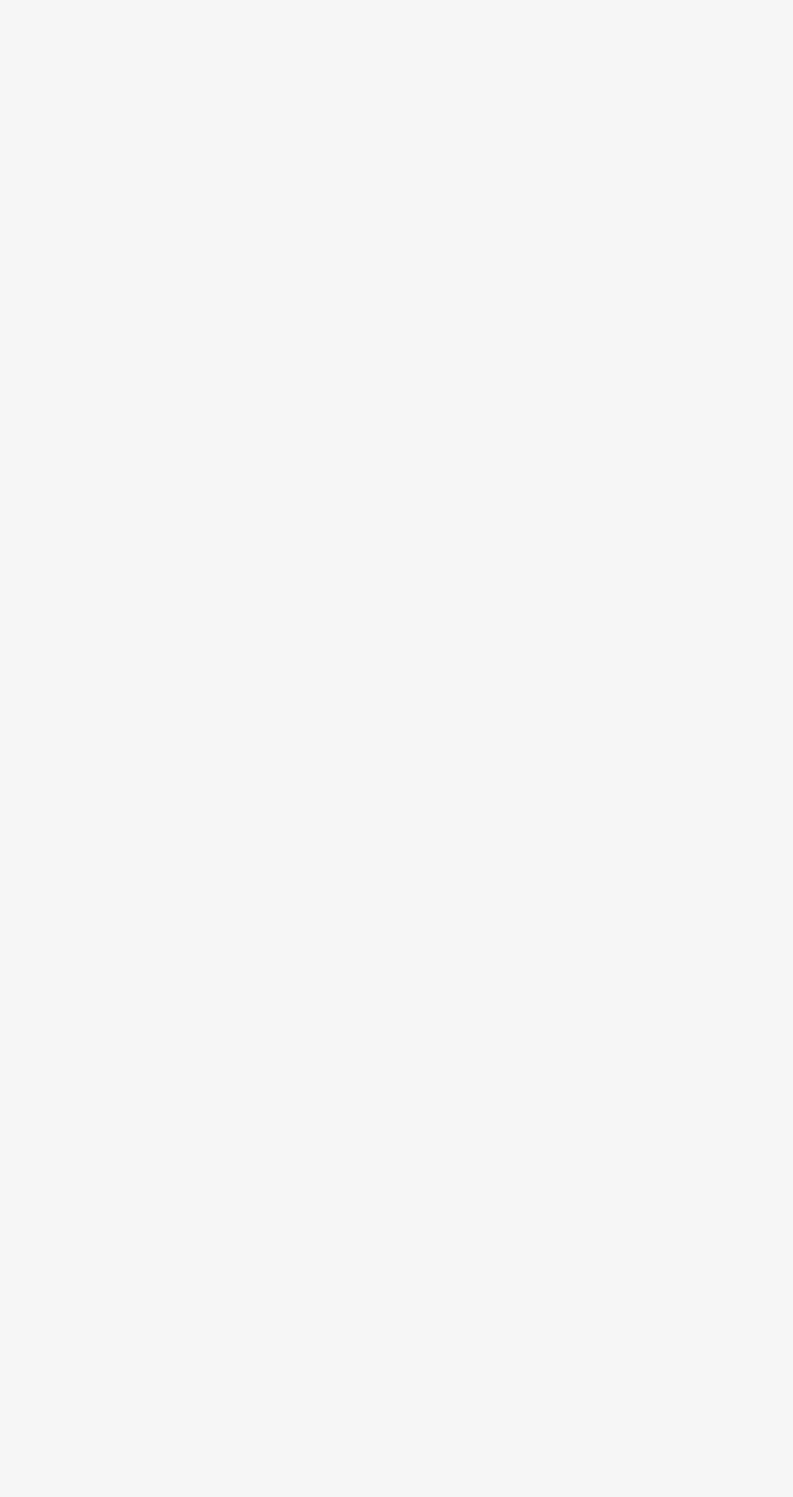
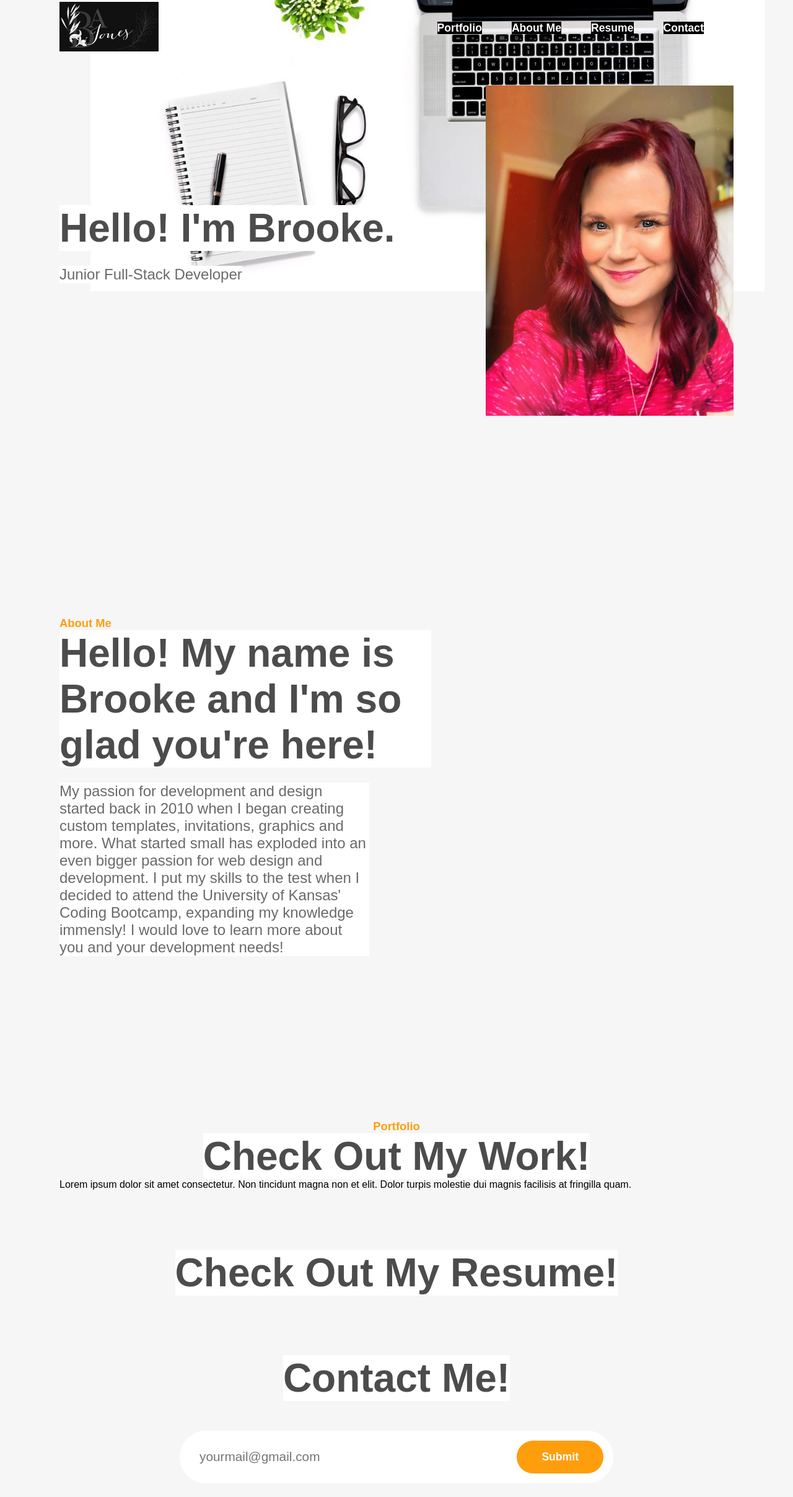
Before and after one commit to BAJones22/react-portfolio-1, a React (Create React App) app: page / in a window 1280 px wide. Shown: the top 2416 px of the page at 62% size. Before the commit the page ends 800 px from the top, so only its background shows below. Built offline with nearby package versions, Linux system fonts and the light colour scheme.

Commit message:
updated app.js file

```diff
--- a/src/App.css
+++ b/src/App.css
@@ -29,13 +29,19 @@ nav {
   justify-content: space-between;
   min-height: 90px;
 }
+
+.nav-logo-container {
+  max-width: 160px;
+}
+
 .navbar-menu-container {
   display: none;
 }
 .navbar-links-container a {
   margin-right: 3rem;
   text-decoration: none;
-  color: black;
+  background-color: black;
+  color: white;
   font-size: 1.1rem;
   font-weight: 600;
 }
@@ -67,13 +73,14 @@ nav {
 }
 .home-bannerImage-container {
   position: absolute;
-  top: -100px;
-  right: -170px;
+  top: -200px;
+  right: -50px;
   z-index: -2;
-  max-width: 700px;
+  max-width: 100%;
 }
 .home-image-section {
-  max-width: 600px;
+  max-width: 400px;
+  right: -50px;
   flex: 1;
 }
 .home-text-section {
@@ -86,6 +93,7 @@ nav {
 .primary-heading {
   font-size: clamp(2rem, 5vw, 4rem);
   color: #4c4c4c;
+  background-color: white;
   /* line-height: 5rem; */
   max-width: 600px;
 }
@@ -93,6 +101,7 @@ nav {
   font-size: clamp(1rem, 3vw, 1.5rem);
   max-width: 500px;
   color: #6a6a6a;
+  background-color: white;
   margin: 1.5rem 0rem;
 }
 .secondary-button {
--- a/src/App.js
+++ b/src/App.js
@@ -1,11 +1,20 @@
-import './App.css';
-import Home from './Components/Home';
+import "./App.css";
+import Home from "./Components/Home";
+import About from "./Components/About";
+import Portfolio from "./Components/Portfolio";
+import Resume from "./Components/Resume";
+import Contact from "./Components/Contact";
 
 function App() {
-  return
+  return (
     <div className="App">
-      <Home/>
-    </div>;
+      <Home />
+      <About />
+      <Portfolio />
+      <Resume />
+      <Contact />
+    </div>
+  );
 }
 
 export default App;
--- a/src/Components/About.js
+++ b/src/Components/About.js
@@ -1,12 +1,12 @@
 const About = () => {
     return (
       <div className="about-section-container">
-        <div className="about-background-image-container">
+        {/* <div className="about-background-image-container">
           <img src={AboutBackground} alt="" />
         </div>
         <div className="about-section-image-container">
           <img src={AboutBackgroundImage} alt="" />
-        </div>
+        </div> */}
         <div className="about-section-text-container">
           <p className="primary-subheading">About Me</p>
           <h1 className="primary-heading">
--- a/src/Components/Portfolio.js
+++ b/src/Components/Portfolio.js
@@ -1,6 +1,4 @@
 import React from "react";
-import ProfilePic from "../Assets/john-doe-image.png";
-import { AiFillStar } from "react-icons/ai";
 
 const Portfolio = () => {
   return (
@@ -10,7 +8,7 @@ const Portfolio = () => {
         <h1 className="primary-heading">Check Out My Work!</h1>
       </div>
       <div className="portfolio-section-bottom">
-        <img src={ProfilePic} alt="" />
+        {/* <img src={ProfilePic} alt="" /> */}
         <p>
           Lorem ipsum dolor sit amet consectetur. Non tincidunt magna non et
           elit. Dolor turpis molestie dui magnis facilisis at fringilla quam.
--- a/src/Components/Resume.js
+++ b/src/Components/Resume.js
@@ -0,0 +1,11 @@
+import React from "react";
+
+const Resume = () => {
+  return (
+    <div className="contact-page-wrapper">
+      <h1 className="primary-heading">Check Out My Resume!</h1>
+      </div>
+  );
+};
+
+export default Resume;
```
